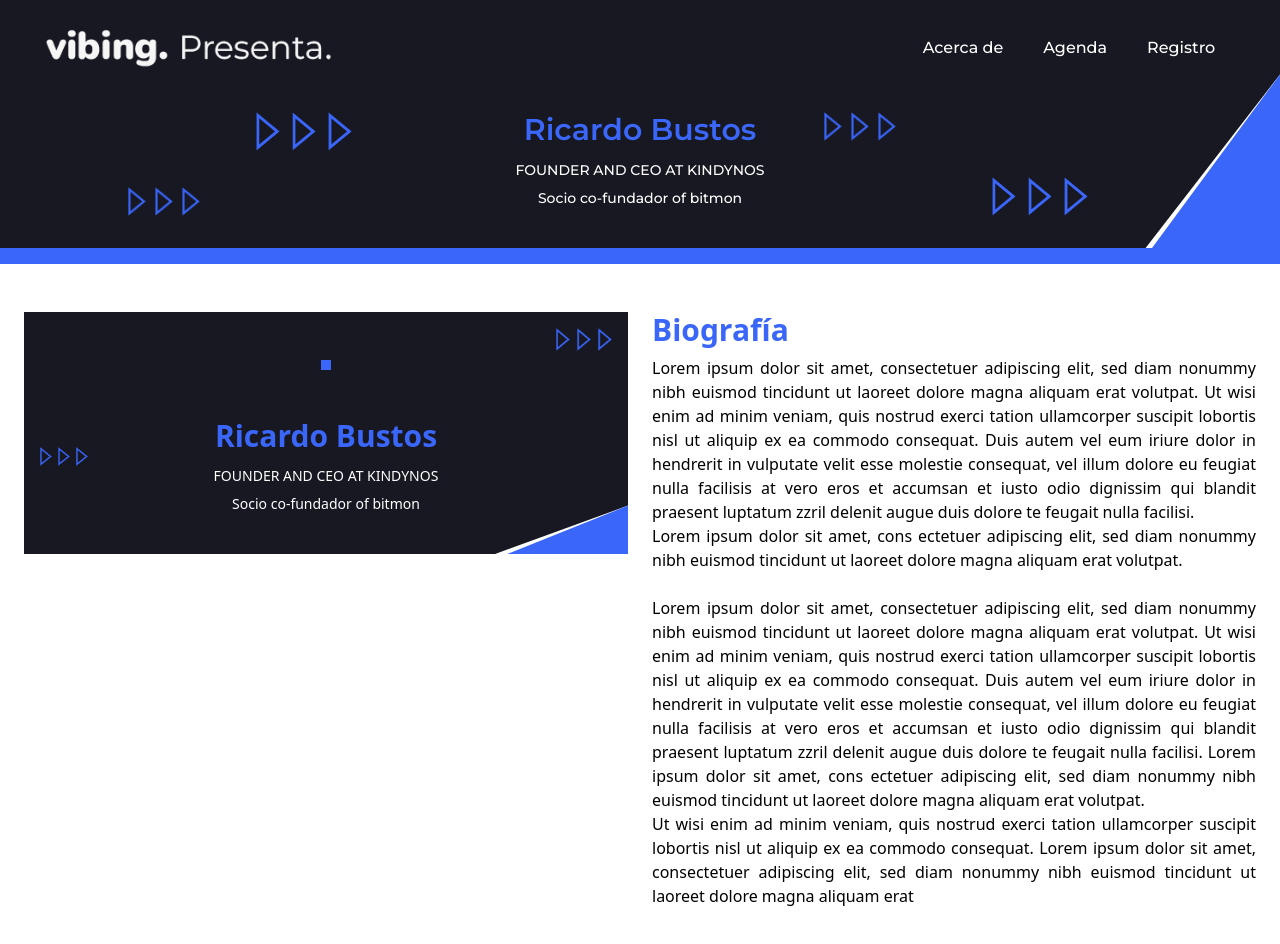
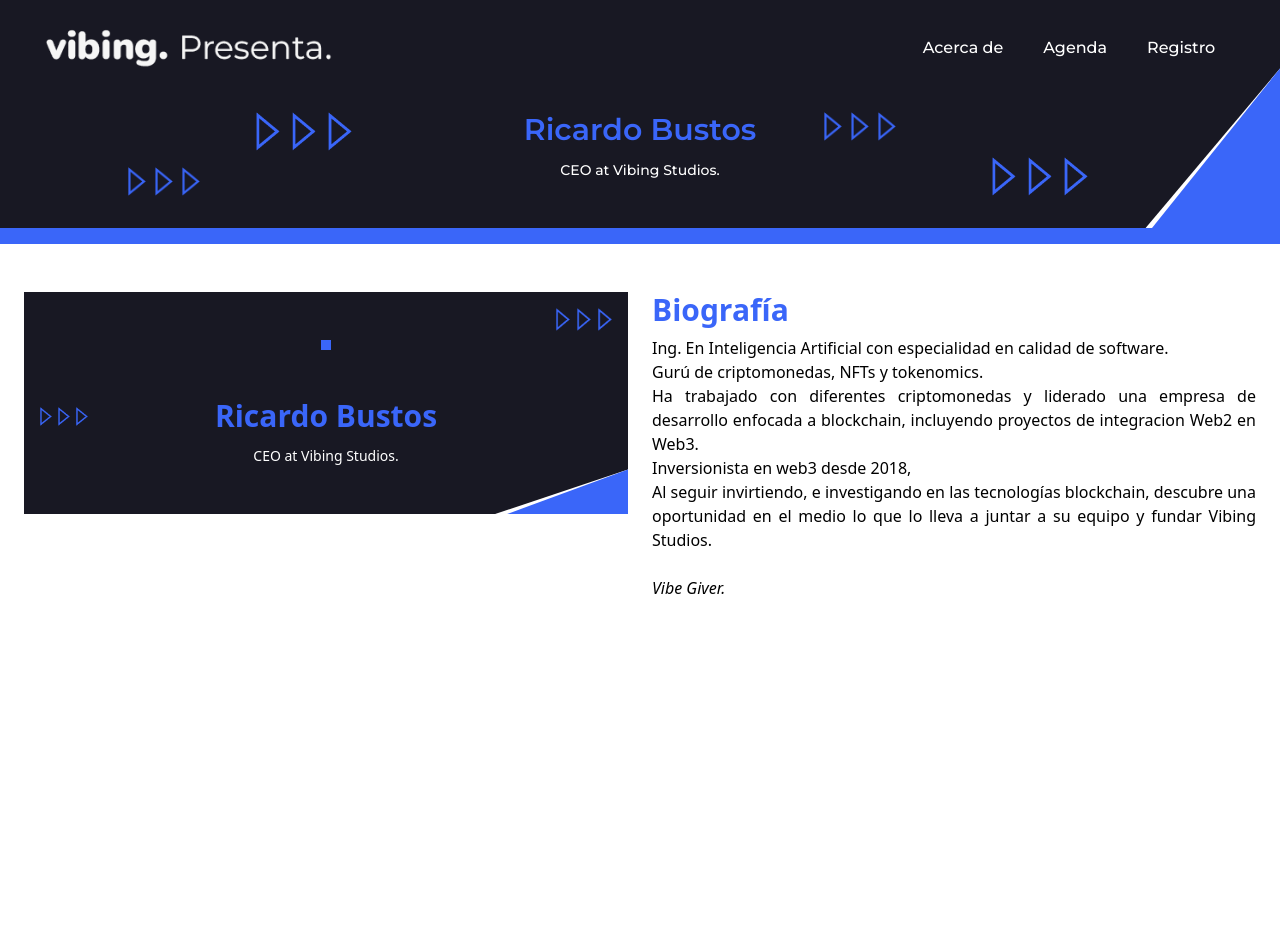
Before and after one commit to vibingstudio/futuro3-website, a Next.js app: page /speakers/1 in a window 1280 px wide. Shown: the top 944 px of the page. After the commit the page ends 800 px from the top, so only its background shows below. Built offline with nearby package versions, Linux system fonts and the light colour scheme.

Commit message:
Info Updates

```diff
--- a/data/dummySpeakers.js
+++ b/data/dummySpeakers.js
@@ -129,16 +129,18 @@ export const dummySpeakers = [
         name: "Jorge Villalobos",
         img: speaker2,
         title: "WEB3, la evolución del internet",
-        titles: ["CEO AT Kyndinos"],
-        event: "<b>WEB3, LA EVOLUCIÓN DEL INTERNET</b>",
+        titles: ["CIO at Vibing Studios."],
+        event:
+          "<b>WEB3, LA EVOLUCIÓN DEL INTERNET</b>",
         time: "3:00 pm",
       },
       {
         name: "Jorge Galván",
         img: speaker7,
         title: "Gaming en web3",
-        titles: ["COO AT Vibing Studios"],
-        event: "<b>GAMING EN WEB3</b>",
+        titles: ["COO at Vibing Studios"],
+        event:
+          "<b>GAMING EN WEB3</b>",
         time: "4:00 pm",
       },
       {
@@ -182,35 +184,13 @@ export const speakers = [
     name: "Ricardo Bustos",
     image: boogle,
     title: "Inauguración",
-    titles: ["FOUNDER AND CEO AT KINDYNOS", "Socio co-fundador of bitmon"],
-    bio: `Lorem ipsum dolor sit amet, consectetuer adipiscing elit, sed
-    diam nonummy nibh euismod tincidunt ut laoreet dolore magna
-    aliquam erat volutpat. Ut wisi enim ad minim veniam, quis
-    nostrud exerci tation ullamcorper suscipit lobortis nisl ut
-    aliquip ex ea commodo consequat. Duis autem vel eum iriure dolor
-    in hendrerit in vulputate velit esse molestie consequat, vel
-    illum dolore eu feugiat nulla facilisis at vero eros et accumsan
-    et iusto odio dignissim qui blandit praesent luptatum zzril
-    delenit augue duis dolore te feugait nulla facilisi. <br />
-    Lorem ipsum dolor sit amet, cons ectetuer adipiscing elit, sed
-    diam nonummy nibh euismod tincidunt ut laoreet dolore magna
-    aliquam erat volutpat. <br /> <br />
-    Lorem ipsum dolor sit amet, consectetuer adipiscing elit, sed
-    diam nonummy nibh euismod tincidunt ut laoreet dolore magna
-    aliquam erat volutpat. Ut wisi enim ad minim veniam, quis
-    nostrud exerci tation ullamcorper suscipit lobortis nisl ut
-    aliquip ex ea commodo consequat. Duis autem vel eum iriure dolor
-    in hendrerit in vulputate velit esse molestie consequat, vel
-    illum dolore eu feugiat nulla facilisis at vero eros et accumsan
-    et iusto odio dignissim qui blandit praesent luptatum zzril
-    delenit augue duis dolore te feugait nulla facilisi. Lorem ipsum
-    dolor sit amet, cons ectetuer adipiscing elit, sed diam nonummy
-    nibh euismod tincidunt ut laoreet dolore magna aliquam erat
-    volutpat. <br /> Ut wisi enim ad minim veniam, quis nostrud
-    exerci tation ullamcorper suscipit lobortis nisl ut aliquip ex
-    ea commodo consequat. Lorem ipsum dolor sit amet, consectetuer
-    adipiscing elit, sed diam nonummy nibh euismod tincidunt ut
-    laoreet dolore magna aliquam erat`,
+    titles: ["CEO at Vibing Studios.", ""],
+    bio: `Ing. En Inteligencia Artificial con especialidad en calidad de software.
+    <br>Gurú de criptomonedas, NFTs y tokenomics.
+    <br>Ha trabajado con diferentes criptomonedas y liderado una empresa de desarrollo enfocada a blockchain, incluyendo proyectos de integracion Web2 en Web3.
+    <br>Inversionista en web3 desde 2018,
+    <br>Al seguir invirtiendo, e investigando en las tecnologías blockchain, descubre una oportunidad en el medio lo que lo lleva a juntar a su equipo y fundar Vibing Studios.
+    <br><br><i>Vibe Giver.</i>`,
   },
   {
     id: 2,
@@ -232,38 +212,20 @@ export const speakers = [
   },
   {
     id: 3,
-    name: "Enrique Berrueta",
+    name: "Jorge Villalobos",
     image: speaker2,
     title: "WEB3, la evolución del internet",
-    titles: ["FOUNDER AND CEO AT MICROBIT", "Socio co-fundador of wemerang"],
-    bio: `Lorem ipsum dolor sit amet, consectetuer adipiscing elit, sed
-    diam nonummy nibh euismod tincidunt ut laoreet dolore magna
-    aliquam erat volutpat. Ut wisi enim ad minim veniam, quis
-    nostrud exerci tation ullamcorper suscipit lobortis nisl ut
-    aliquip ex ea commodo consequat. Duis autem vel eum iriure dolor
-    in hendrerit in vulputate velit esse molestie consequat, vel
-    illum dolore eu feugiat nulla facilisis at vero eros et accumsan
-    et iusto odio dignissim qui blandit praesent luptatum zzril
-    delenit augue duis dolore te feugait nulla facilisi. <br />
-    Lorem ipsum dolor sit amet, cons ectetuer adipiscing elit, sed
-    diam nonummy nibh euismod tincidunt ut laoreet dolore magna
-    aliquam erat volutpat. <br /> <br />
-    Lorem ipsum dolor sit amet, consectetuer adipiscing elit, sed
-    diam nonummy nibh euismod tincidunt ut laoreet dolore magna
-    aliquam erat volutpat. Ut wisi enim ad minim veniam, quis
-    nostrud exerci tation ullamcorper suscipit lobortis nisl ut
-    aliquip ex ea commodo consequat. Duis autem vel eum iriure dolor
-    in hendrerit in vulputate velit esse molestie consequat, vel
-    illum dolore eu feugiat nulla facilisis at vero eros et accumsan
-    et iusto odio dignissim qui blandit praesent luptatum zzril
-    delenit augue duis dolore te feugait nulla facilisi. Lorem ipsum
-    dolor sit amet, cons ectetuer adipiscing elit, sed diam nonummy
-    nibh euismod tincidunt ut laoreet dolore magna aliquam erat
-    volutpat. <br /> Ut wisi enim ad minim veniam, quis nostrud
-    exerci tation ullamcorper suscipit lobortis nisl ut aliquip ex
-    ea commodo consequat. Lorem ipsum dolor sit amet, consectetuer
-    adipiscing elit, sed diam nonummy nibh euismod tincidunt ut
-    laoreet dolore magna aliquam erat`,
+    titles: ["CIO at Vibing Studios", ""],
+    bio: `Ing. en Inteligencia Artificial con especialidad en calidad de software.<br>
+
+    Experiencia en proyectos de tecnología blockchain desde 2018<br>
+
+    <br>Se desempeñó como desarrollador en Kyndinos, empresa de desarrollo blockchain donde se crearon criptomonedas, aplicaciones, y servicios web3,
+    así como proyectos junto a Mastercard el cual buscaba acercar las criptomonedas al uso diario, pagando como una tarjeta bancaria común.
+
+    <br><br>Al interesarse en la tecnología NFT, comenzó a desarrollarse en esta área lo cual llevó junto a Ricardo Bustos, Jorge Galvan y el resto del equipo
+     a la fundación de Vibing Studios a finales de 2021.
+    `,
   },
   {
     id: 4,
@@ -308,26 +270,7 @@ export const speakers = [
     in hendrerit in vulputate velit esse molestie consequat, vel
     illum dolore eu feugiat nulla facilisis at vero eros et accumsan
     et iusto odio dignissim qui blandit praesent luptatum zzril
-    delenit augue duis dolore te feugait nulla facilisi. <br />
-    Lorem ipsum dolor sit amet, cons ectetuer adipiscing elit, sed
-    diam nonummy nibh euismod tincidunt ut laoreet dolore magna
-    aliquam erat volutpat. <br /> <br />
-    Lorem ipsum dolor sit amet, consectetuer adipiscing elit, sed
-    diam nonummy nibh euismod tincidunt ut laoreet dolore magna
-    aliquam erat volutpat. Ut wisi enim ad minim veniam, quis
-    nostrud exerci tation ullamcorper suscipit lobortis nisl ut
-    aliquip ex ea commodo consequat. Duis autem vel eum iriure dolor
-    in hendrerit in vulputate velit esse molestie consequat, vel
-    illum dolore eu feugiat nulla facilisis at vero eros et accumsan
-    et iusto odio dignissim qui blandit praesent luptatum zzril
-    delenit augue duis dolore te feugait nulla facilisi. Lorem ipsum
-    dolor sit amet, cons ectetuer adipiscing elit, sed diam nonummy
-    nibh euismod tincidunt ut laoreet dolore magna aliquam erat
-    volutpat. <br /> Ut wisi enim ad minim veniam, quis nostrud
-    exerci tation ullamcorper suscipit lobortis nisl ut aliquip ex
-    ea commodo consequat. Lorem ipsum dolor sit amet, consectetuer
-    adipiscing elit, sed diam nonummy nibh euismod tincidunt ut
-    laoreet dolore magna aliquam erat`,
+    delenit augue duis dolore te feugait nulla facilisi. <br />`,
   },
   {
     id: 7,
@@ -335,10 +278,12 @@ export const speakers = [
     image: speaker7,
     title: "Gaming en web3",
     titles: ["CCO at Vibing Studios.", "GAMING EN WEB3"],
-    bio: `Ing. En Mecatronica egresado del Tec de Monterrey. He trabajado en el desarrollo de videojuegos desde el 2017 en sus diferentes areas, 2D, 3D y realidad virtual.
-    Gurú tecnológico en ingeniería y arquitectura de juegos. <br>Defensor de la diversión, ante todo.
-    <br>Con más de 5 años de experiencia en desarrollo y gestión de videojuegos.
-    <br>Promotor de Play and earn e inversionista en Web3 y actual cofundador de vibing studios.
+    bio: `Ing. En Mecatronica egresado del Tec de Monterrey.
+    <br>Ha trabajado en el desarrollo de videojuegos desde 2017 en sus diferentes areas, 2D, 3D y realidad virtual.
+    <br>Gurú tecnológico en ingeniería y arquitectura de juegos.
+    <br>Defensor de <i>"La diversión, ante todo"</i>.
+    <br>Con más de 5 años de experiencia en desarrollo y gestión de videojuegos, desde la experiencia a nivel usuario, como manejo a nivel empresarial.
+    <br>Promotor de <i>Play and earn</i> e inversionista en Web3 y actual cofundador de Vibing Studios.
     `,
   },
   {
@@ -355,25 +300,6 @@ export const speakers = [
     in hendrerit in vulputate velit esse molestie consequat, vel
     illum dolore eu feugiat nulla facilisis at vero eros et accumsan
     et iusto odio dignissim qui blandit praesent luptatum zzril
-    delenit augue duis dolore te feugait nulla facilisi. <br />
-    Lorem ipsum dolor sit amet, cons ectetuer adipiscing elit, sed
-    diam nonummy nibh euismod tincidunt ut laoreet dolore magna
-    aliquam erat volutpat. <br /> <br />
-    Lorem ipsum dolor sit amet, consectetuer adipiscing elit, sed
-    diam nonummy nibh euismod tincidunt ut laoreet dolore magna
-    aliquam erat volutpat. Ut wisi enim ad minim veniam, quis
-    nostrud exerci tation ullamcorper suscipit lobortis nisl ut
-    aliquip ex ea commodo consequat. Duis autem vel eum iriure dolor
-    in hendrerit in vulputate velit esse molestie consequat, vel
-    illum dolore eu feugiat nulla facilisis at vero eros et accumsan
-    et iusto odio dignissim qui blandit praesent luptatum zzril
-    delenit augue duis dolore te feugait nulla facilisi. Lorem ipsum
-    dolor sit amet, cons ectetuer adipiscing elit, sed diam nonummy
-    nibh euismod tincidunt ut laoreet dolore magna aliquam erat
-    volutpat. <br /> Ut wisi enim ad minim veniam, quis nostrud
-    exerci tation ullamcorper suscipit lobortis nisl ut aliquip ex
-    ea commodo consequat. Lorem ipsum dolor sit amet, consectetuer
-    adipiscing elit, sed diam nonummy nibh euismod tincidunt ut
-    laoreet dolore magna aliquam erat`,
+    delenit augue duis dolore te feugait nulla facilisi. <br />`,
   },
 ];
--- a/data/updateSpeakers.js
+++ b/data/updateSpeakers.js
@@ -157,7 +157,7 @@ export const updateSpeakers = [
       },
       {
         id: 15,
-        name: "Enrique Berrueta",
+        name: "Jorge Villalobos",
         image: speaker15,
         title: "CEO at Kyndinos.",
         time: "3.00 pm",
```
